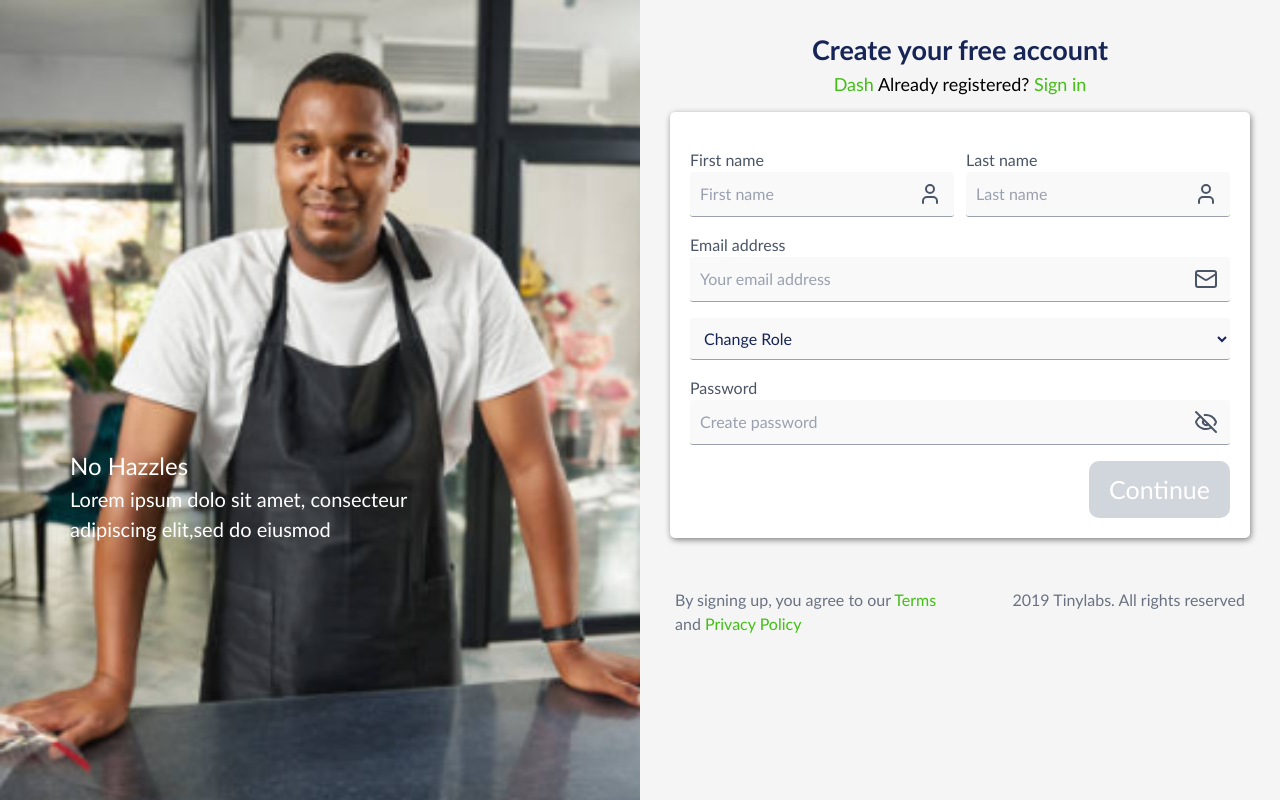
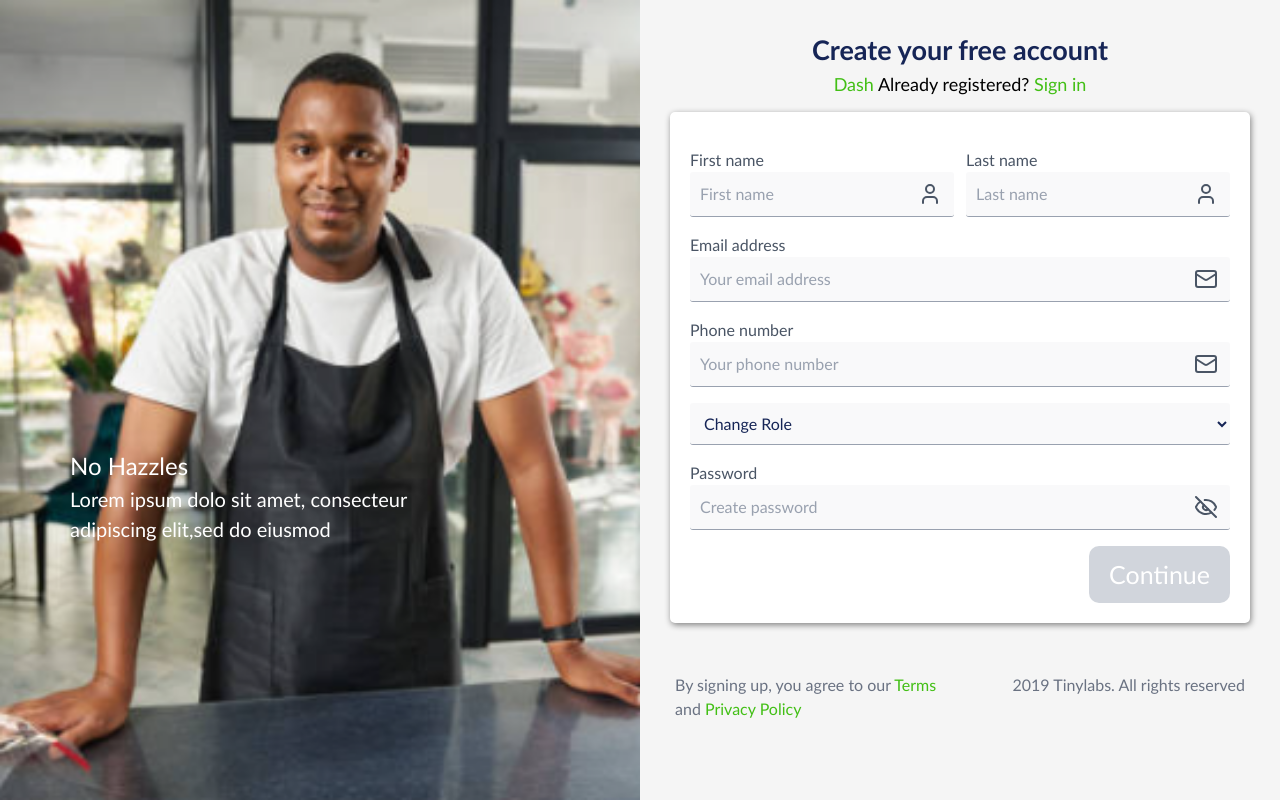
Before and after one commit to eric2003tu/binary, a React (Vite) app: page / in a window 1280 px wide. Built offline with nearby package versions, Linux system fonts and the light colour scheme.

Commit message:
allowed headers updated and autoconplete

```diff
--- a/src/Dashboard.jsx
+++ b/src/Dashboard.jsx
@@ -240,7 +240,7 @@ const Dashboard = () => {
             </tr>
           ) : (
             users.map((value, index) => (
-              <tr key={index}>
+              <tr key={index} className='bg-white 203260 text-[#040454]'>
                 <td>{value.firstname}</td>
                 <td>{value.lastName}</td>
                 <td>{value.Email}</td>
--- a/src/Home.jsx
+++ b/src/Home.jsx
@@ -16,17 +16,18 @@ function Homes() {
   const [signUpError, setSignUpError] = useState('')
   const [errorColor, setErrorColor] = useState('red')
   const [role, setRole] = useState('')
+  const [phone, setPhone] = useState('')
   const navigate = useNavigate();
 
   useEffect(function(){
     const strongPass = (!/[a-z]/.test(password) || !/[A-Z]/.test(password) || !/[0-9]/.test(password) || !/^[a-zA-Z0-9]/.test(password) )
-    if(!firstName || !lastName || !email || !password || strongPass || !role ){
+    if(!firstName || !lastName || !email || !password || strongPass || !role || !phone ){
       setDisabled(true)
     }
     else{
       setDisabled(false)
     }
-  },[firstName,lastName,email,password,disabled,role])
+  },[firstName,lastName,email,password,disabled,role,phone])
 
   const handleSignup = function(event){
     event.preventDefault()
@@ -40,6 +41,8 @@ function Homes() {
         Lname: lastName,
         email: email,
         password: password,
+        role: role,
+        phone: phone,
       })
     })
     .then(function(response){
@@ -158,6 +161,15 @@ function Homes() {
             <Mail/>
            </button>
           </div>
+          <div className='relative'>
+          <label htmlFor='phone' className=' text-gray-600'>Phone number</label>
+          <input type='tel' name='phone' placeholder='Your phone number' value={phone} onChange={function(e){
+            setPhone(e.target.value)
+          }} className='w-full border-b border-gray-400  p-[10px] rounded-[3px] bg-gray-100/50 text-blue-950 focus:border-b placeholder:text-gray-400'/>
+          <button type="button" className="absolute right-3 top-2/3 transform -translate-y-1/2 text-sm text-gray-600" >
+            <Mail/>
+           </button>
+          </div>
           <select name='role' value={role} onChange={function(e){
             setRole(e.target.value)
           }}  className=' w-full border-b border-gray-400  p-[10px] rounded-[3px] bg-gray-100/50 text-blue-950 focus:border-b'>
```
